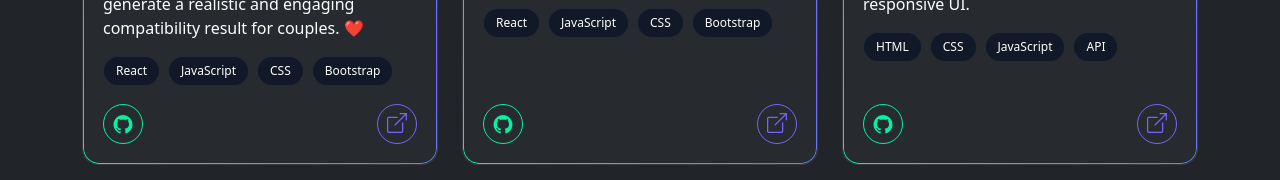
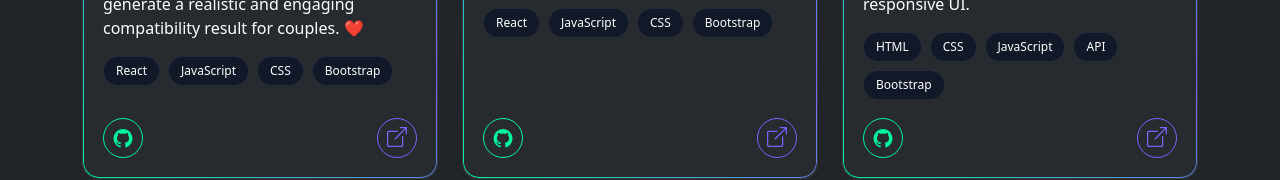
Before and after one commit to CodeWithVishal-18/portfolio, a React (Create React App) app: page /projects in a window 1280 px wide. Shown: the part 1300-1480 px from the top of the page. Built offline with nearby package versions, Linux system fonts and the light colour scheme.

Commit message:
change in ui

```diff
--- a/src/components/projects/Projects.jsx
+++ b/src/components/projects/Projects.jsx
@@ -55,7 +55,7 @@ let projects = [
         image: "/projects/healthtrack-game.png",
         github: "https://github.com/CodeWithVishal-18/HealthTrack-Fun-Game-",
         demo: "https://bmi-gameeeee.netlify.app/",
-        tech: ["HTML", "CSS", "JavaScript", "API"]
+        tech: ["HTML", "CSS", "JavaScript", "API","Bootstrap"]
     },
     {
         title: "TECH-SY Digital Solutions Website",
```
